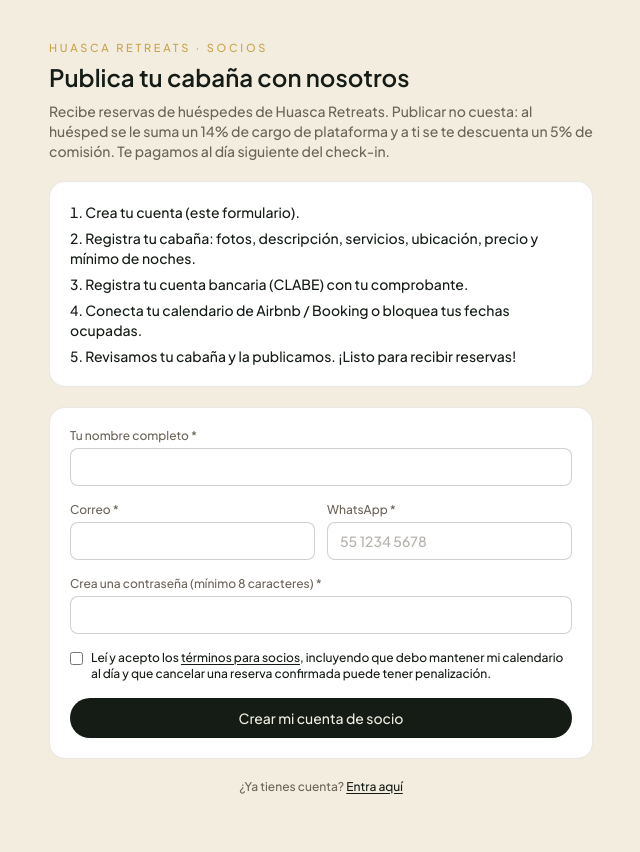
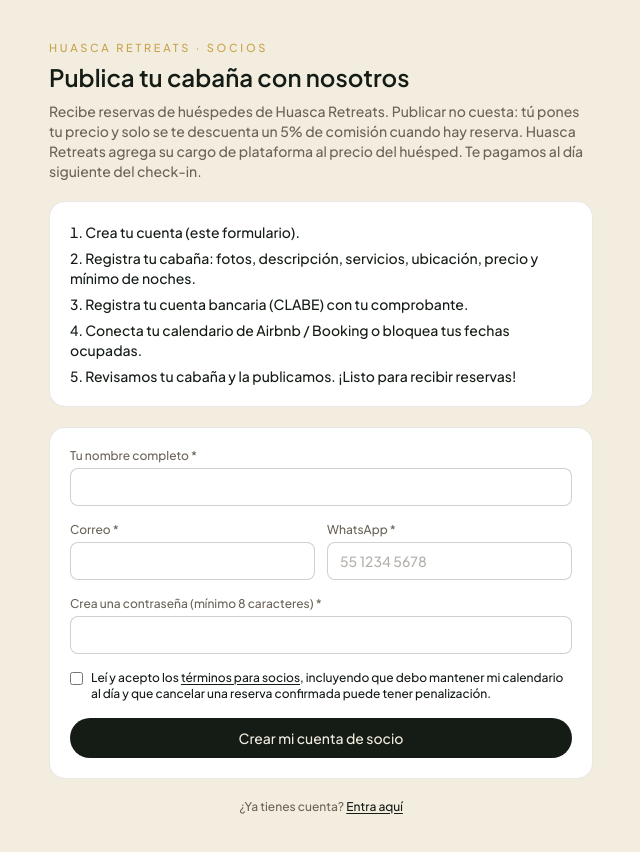
Before and after one commit to rentacabanasenhuasca/huasca-hub, a Next.js app: page /socios/registro in a window 1280 px wide. Shown: the top 852 px of the page, without its empty margins (319-959 px from the left). Built offline with nearby package versions, Linux system fonts and the light colour scheme; no server answers; the database is empty.

Commit message:
Socios: registro sin porcentaje fijo al huésped

```diff
--- a/src/app/socios/registro/page.tsx
+++ b/src/app/socios/registro/page.tsx
@@ -3,7 +3,7 @@ import Link from 'next/link'
 import { redirect } from 'next/navigation'
 import { currentPartnerOrNull, registerPartner } from '../actions'
 import RegistroForm from './RegistroForm'
-import { PARTNER_FEE_PCT, PARTNER_MARKUP_PCT } from '@/lib/partners'
+import { PARTNER_FEE_PCT } from '@/lib/partners'
 
 export const metadata: Metadata = {
   title: 'Publica tu cabaña en Huasca Retreats',
@@ -21,8 +21,8 @@ export default async function RegistroPage() {
           <p className="text-gold text-[11px] tracking-[0.25em] uppercase">Huasca Retreats · Socios</p>
           <h1 className="mt-1 text-2xl font-semibold text-navy-deep">Publica tu cabaña con nosotros</h1>
           <p className="mt-2 text-sm text-stone">
-            Recibe reservas de huéspedes de Huasca Retreats. Publicar no cuesta: al huésped se le suma un {PARTNER_MARKUP_PCT}% de cargo de
-            plataforma y a ti se te descuenta un {PARTNER_FEE_PCT}% de comisión. Te pagamos al día siguiente del check-in.
+            Recibe reservas de huéspedes de Huasca Retreats. Publicar no cuesta: tú pones tu precio y solo se te descuenta un {PARTNER_FEE_PCT}% de
+            comisión cuando hay reserva. Huasca Retreats agrega su cargo de plataforma al precio del huésped. Te pagamos al día siguiente del check-in.
           </p>
         </div>
         <ol className="rounded-2xl border border-stone/15 bg-white p-5 text-sm text-navy-deep space-y-1.5 list-decimal list-inside">
```
